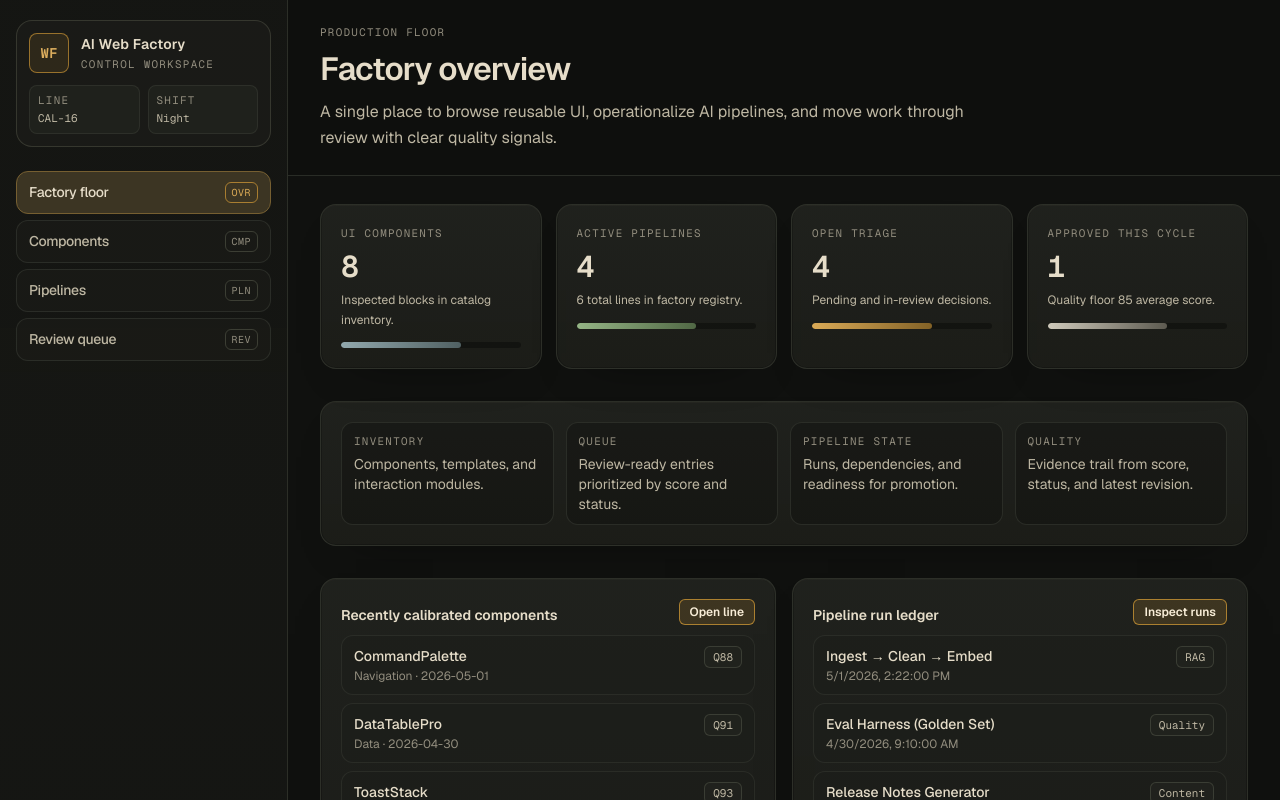
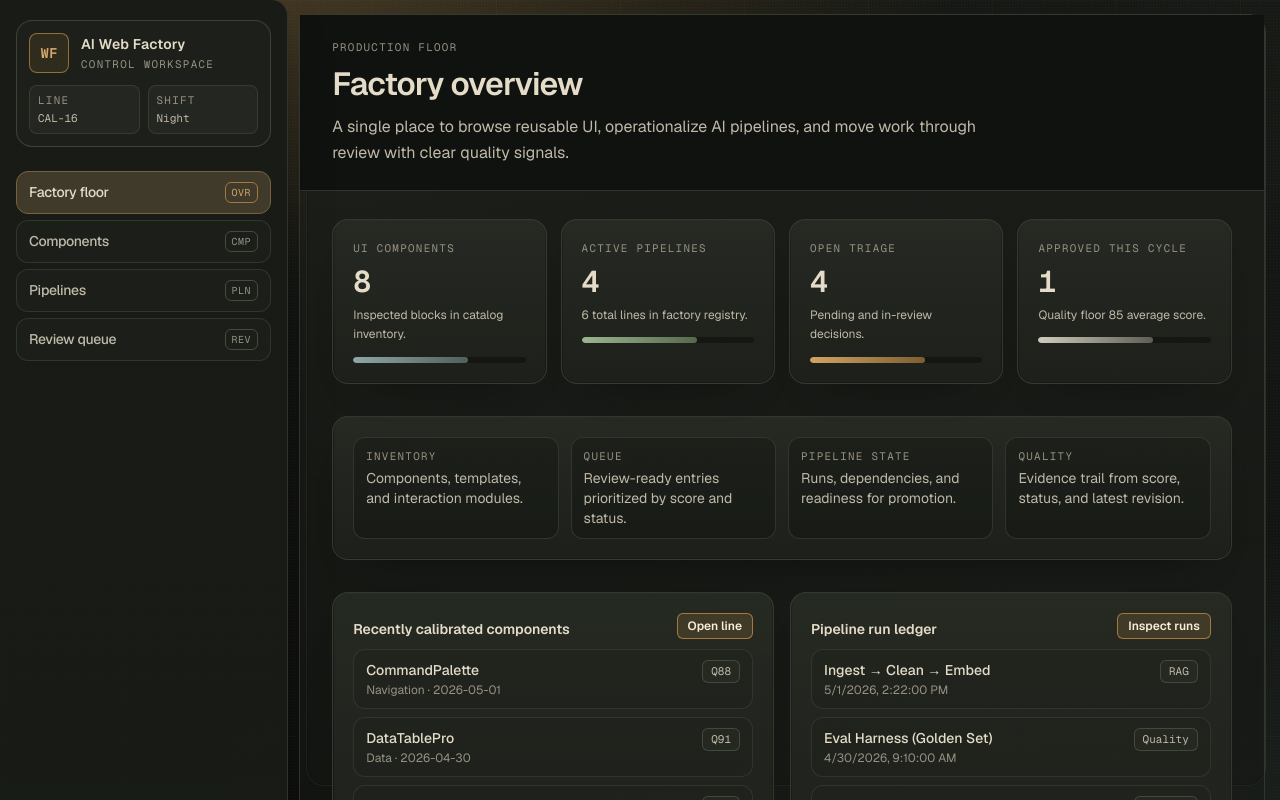
Before and after one commit to oricohem/ai-web-factory, a Next.js app: page / in a window 1280 px wide. Shown: the top 800 px of the page. Built offline with nearby package versions, Linux system fonts and the light colour scheme.

Commit message:
Add precision ambient lab atmosphere pass
Co-authored-by: oricohem <oricohem@users.noreply.github.com>

```diff
--- a/app/globals.css
+++ b/app/globals.css
@@ -1,22 +1,22 @@
 @import "tailwindcss";
 
 :root {
-  --background: #10110f;
-  --foreground: #e6ddc9;
-  --factory-canvas: #10110f;
-  --factory-rail: #161714;
-  --factory-surface: #1d1e1a;
-  --factory-surface-raised: #232520;
-  --factory-border: #33352e;
-  --factory-border-strong: #4a4d41;
-  --factory-text: #e6ddc9;
-  --factory-text-muted: #beb7a3;
-  --factory-text-subtle: #928d7e;
-  --factory-amber: #d39a36;
+  --background: #131512;
+  --foreground: #e4dcc8;
+  --factory-canvas: #131512;
+  --factory-rail: #191c17;
+  --factory-surface: #20231d;
+  --factory-surface-raised: #282c25;
+  --factory-border: #3b4035;
+  --factory-border-strong: #555c4d;
+  --factory-text: #e4dcc8;
+  --factory-text-muted: #c0b9a8;
+  --factory-text-subtle: #969183;
+  --factory-amber: #c99246;
   --factory-amber-soft: #b98932;
-  --factory-green: #7ea56b;
-  --factory-red: #b45a4d;
-  --factory-cyan: #7d989e;
+  --factory-green: #86a576;
+  --factory-red: #b96455;
+  --factory-cyan: #7b9694;
 }
 
 @theme inline {
@@ -30,21 +30,163 @@ html {
   color-scheme: dark;
 }
 
-body {
+.factory-body {
+  position: relative;
+  isolation: isolate;
+  overflow-x: clip;
+  background:
+    linear-gradient(
+      180deg,
+      color-mix(in srgb, var(--factory-canvas) 84%, #20241d) 0%,
+      var(--factory-canvas) 52%,
+      color-mix(in srgb, var(--factory-canvas) 88%, #0f120f) 100%
+    );
+  color: var(--foreground);
+  font-family: var(--font-geist-sans), ui-sans-serif, system-ui, sans-serif;
+}
+
+.factory-atmosphere {
+  pointer-events: none;
+  position: fixed;
+  inset: 0;
+  z-index: 0;
+  overflow: clip;
+}
+
+.factory-atmosphere > div {
+  position: absolute;
+  inset: 0;
+}
+
+.factory-atmosphere-light {
   background:
     radial-gradient(
-      circle at 16% -8%,
-      color-mix(in srgb, var(--factory-amber) 20%, transparent),
-      transparent 38%
+      105% 78% at 14% -12%,
+      color-mix(in srgb, var(--factory-amber) 30%, transparent),
+      transparent 60%
     ),
     radial-gradient(
-      circle at 88% 104%,
-      color-mix(in srgb, var(--factory-cyan) 16%, transparent),
-      transparent 46%
+      82% 68% at 84% 112%,
+      color-mix(in srgb, var(--factory-cyan) 18%, transparent),
+      transparent 68%
     ),
-    linear-gradient(180deg, #11120f 0%, var(--factory-canvas) 48%, #0f100d 100%);
-  color: var(--foreground);
-  font-family: var(--font-geist-sans), ui-sans-serif, system-ui, sans-serif;
+    linear-gradient(
+      130deg,
+      rgba(227, 216, 188, 0.06) 0%,
+      transparent 34%,
+      rgba(112, 127, 119, 0.055) 100%
+    );
+}
+
+.factory-atmosphere-structure {
+  opacity: 0.62;
+  background:
+    linear-gradient(180deg, rgba(0, 0, 0, 0) 24%, rgba(0, 0, 0, 0.32) 100%),
+    repeating-linear-gradient(
+      90deg,
+      rgba(209, 199, 173, 0.045) 0 1px,
+      transparent 1px 124px
+    ),
+    repeating-linear-gradient(
+      180deg,
+      rgba(209, 199, 173, 0.028) 0 1px,
+      transparent 1px 92px
+    );
+}
+
+.factory-atmosphere-grain {
+  opacity: 0.14;
+  background-image: radial-gradient(rgba(234, 224, 197, 0.25) 0.5px, transparent 0.5px);
+  background-size: 3px 3px;
+  mix-blend-mode: soft-light;
+}
+
+.factory-shell {
+  position: relative;
+  z-index: 2;
+}
+
+.factory-shell-rails {
+  position: fixed;
+  inset: 0;
+  pointer-events: none;
+  z-index: 1;
+}
+
+.factory-shell-rails::before {
+  content: "";
+  position: absolute;
+  inset: 14px 14px 14px 306px;
+  border-radius: 1.15rem;
+  border: 1px solid color-mix(in srgb, var(--factory-border-strong) 42%, transparent);
+  background:
+    linear-gradient(
+      160deg,
+      color-mix(in srgb, var(--factory-surface-raised) 26%, transparent),
+      transparent 42%
+    ),
+    linear-gradient(
+      180deg,
+      color-mix(in srgb, var(--factory-canvas) 64%, transparent),
+      color-mix(in srgb, var(--factory-canvas) 34%, transparent)
+    );
+  box-shadow:
+    inset 0 1px 0 rgba(240, 228, 200, 0.06),
+    inset 0 0 0 1px rgba(0, 0, 0, 0.2);
+}
+
+.factory-shell-rails::after {
+  content: "";
+  position: absolute;
+  inset: 15px 15px 15px 307px;
+  border-radius: 1.05rem;
+  border: 1px solid rgba(0, 0, 0, 0.22);
+}
+
+.factory-main-frame {
+  position: relative;
+  z-index: 2;
+}
+
+.factory-main-stage {
+  min-height: 100%;
+}
+
+@media (min-width: 1024px) {
+  .factory-main-frame {
+    padding: 0.85rem 0.95rem 1rem 0.7rem;
+  }
+
+  .factory-main-stage {
+    border-radius: 1.05rem;
+    border: 1px solid color-mix(in srgb, var(--factory-border) 78%, transparent);
+    background:
+      linear-gradient(
+        180deg,
+        color-mix(in srgb, var(--factory-surface) 56%, transparent),
+        color-mix(in srgb, var(--factory-canvas) 62%, transparent)
+      );
+    box-shadow:
+      inset 0 1px 0 rgba(240, 228, 199, 0.045),
+      0 36px 55px -48px rgba(0, 0, 0, 0.82);
+  }
+}
+
+@media (max-width: 1023px) {
+  .factory-atmosphere-structure {
+    opacity: 0.28;
+    background:
+      linear-gradient(180deg, rgba(228, 210, 177, 0.055), rgba(0, 0, 0, 0.18)),
+      repeating-linear-gradient(
+        90deg,
+        rgba(209, 199, 173, 0.024) 0 1px,
+        transparent 1px 120px
+      );
+  }
+
+  .factory-atmosphere-grain {
+    opacity: 0.08;
+  }
 }
 
 ::selection {
@@ -57,13 +199,13 @@ body {
   background:
     linear-gradient(
       180deg,
-      color-mix(in srgb, var(--factory-surface-raised) 84%, transparent),
-      color-mix(in srgb, var(--factory-surface) 88%, transparent)
+      color-mix(in srgb, var(--factory-surface-raised) 88%, transparent),
+      color-mix(in srgb, var(--factory-surface) 78%, transparent)
     );
   box-shadow:
-    inset 0 1px 0 rgba(240, 229, 203, 0.05),
+    inset 0 1px 0 rgba(240, 229, 203, 0.06),
     inset 0 0 0 1px rgba(0, 0, 0, 0.2),
-    0 20px 50px -36px rgba(0, 0, 0, 0.7);
+    0 24px 45px -38px rgba(0, 0, 0, 0.68);
 }
 
 .factory-panel-hover {
--- a/app/layout.tsx
+++ b/app/layout.tsx
@@ -32,7 +32,12 @@ export default function RootLayout({
       lang="en"
       className={`${geistSans.variable} ${geistMono.variable} dark h-full antialiased`}
     >
-      <body className="min-h-full flex flex-col bg-[color:var(--factory-canvas)] text-[color:var(--factory-text)]">
+      <body className="factory-body min-h-full flex flex-col text-[color:var(--factory-text)]">
+        <div aria-hidden className="factory-atmosphere">
+          <div className="factory-atmosphere-light" />
+          <div className="factory-atmosphere-structure" />
+          <div className="factory-atmosphere-grain" />
+        </div>
         <DashboardShell>{children}</DashboardShell>
       </body>
     </html>
--- a/components/dashboard/dashboard-shell.tsx
+++ b/components/dashboard/dashboard-shell.tsx
@@ -55,7 +55,8 @@ export function DashboardShell({ children }: { children: React.ReactNode }) {
   const [open, setOpen] = useState(false);
 
   return (
-    <div className="flex min-h-full flex-1 bg-[color:var(--factory-canvas)] text-[color:var(--factory-text)]">
+    <div className="factory-shell flex min-h-full flex-1 text-[color:var(--factory-text)]">
+      <div aria-hidden className="factory-shell-rails hidden lg:block" />
       {/* Mobile overlay */}
       {open ? (
         <button
@@ -68,7 +69,7 @@ export function DashboardShell({ children }: { children: React.ReactNode }) {
 
       <aside
         id="sidebar"
-        className={`fixed inset-y-0 left-0 z-50 flex w-72 flex-col border-r border-[color:color-mix(in_srgb,var(--factory-border)_78%,transparent)] bg-[linear-gradient(180deg,color-mix(in_srgb,var(--factory-rail)_94%,black),color-mix(in_srgb,var(--factory-rail)_88%,transparent))] px-4 py-5 transition-transform duration-200 lg:static lg:translate-x-0 ${
+        className={`fixed inset-y-0 left-0 z-50 flex w-72 flex-col border-r border-[color:color-mix(in_srgb,var(--factory-border)_78%,transparent)] bg-[linear-gradient(180deg,color-mix(in_srgb,var(--factory-rail)_96%,black),color-mix(in_srgb,var(--factory-rail)_90%,transparent))] px-4 py-5 shadow-[16px_0_48px_-40px_rgba(0,0,0,0.9)] transition-transform duration-200 lg:static lg:translate-x-0 lg:rounded-r-2xl lg:border-r-[color:color-mix(in_srgb,var(--factory-border-strong)_40%,transparent)] ${
           open ? "translate-x-0" : "-translate-x-full lg:translate-x-0"
         }`}
       >
@@ -132,7 +133,7 @@ export function DashboardShell({ children }: { children: React.ReactNode }) {
         </div>
       </aside>
 
-      <div className="flex min-w-0 flex-1 flex-col">
+      <div className="factory-main-frame flex min-w-0 flex-1 flex-col">
         <header className="sticky top-0 z-30 flex h-14 items-center gap-3 border-b border-[color:color-mix(in_srgb,var(--factory-border)_78%,transparent)] bg-[color:color-mix(in_srgb,var(--factory-canvas)_95%,black)] px-4 lg:hidden">
           <button
             type="button"
@@ -162,7 +163,7 @@ export function DashboardShell({ children }: { children: React.ReactNode }) {
           </div>
         </header>
 
-        <div className="flex-1">{children}</div>
+        <div className="factory-main-stage flex-1">{children}</div>
       </div>
     </div>
   );
```
Also changed, not shown: 1 other file (tests, documents, lock files or other folders).
